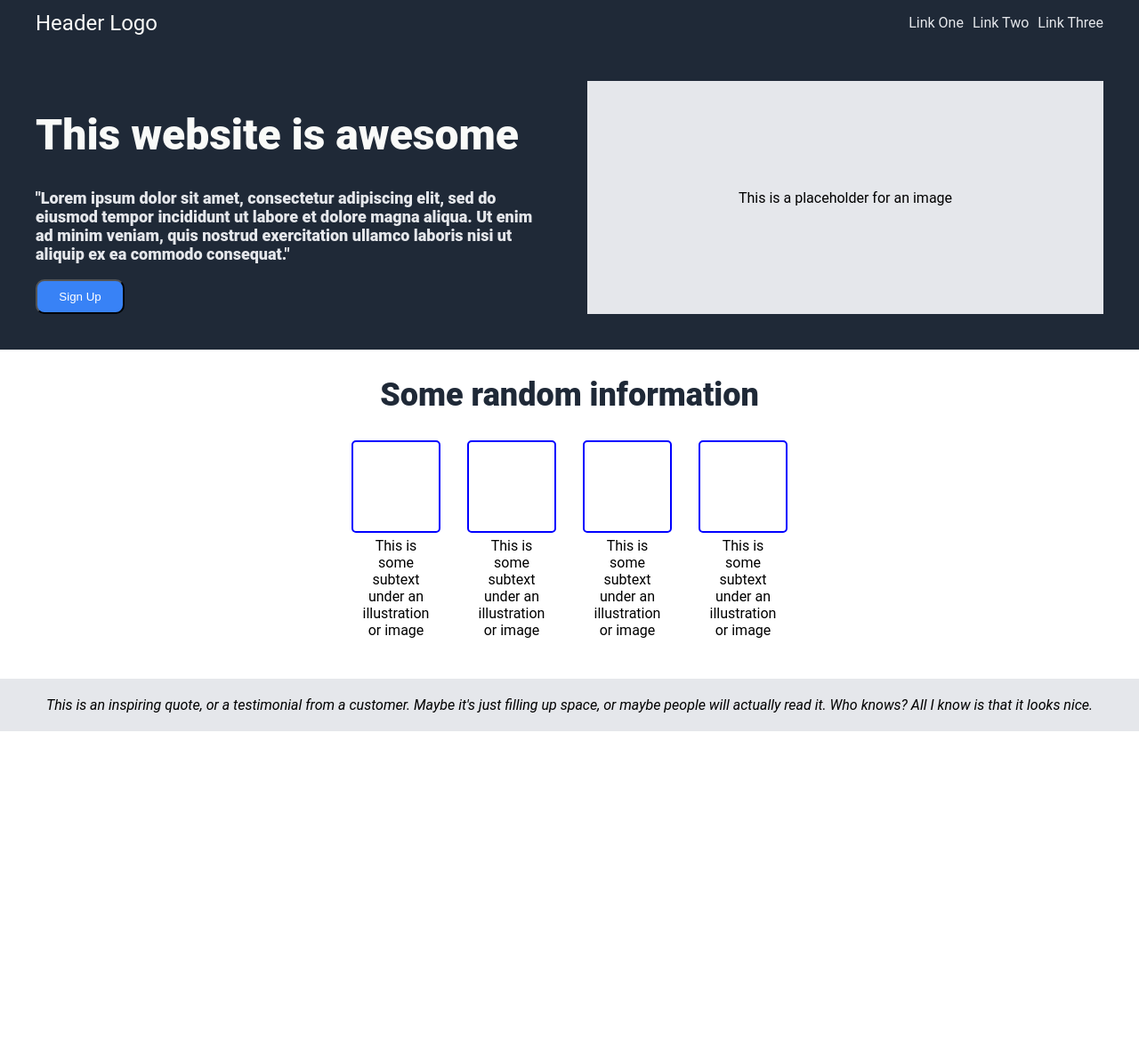
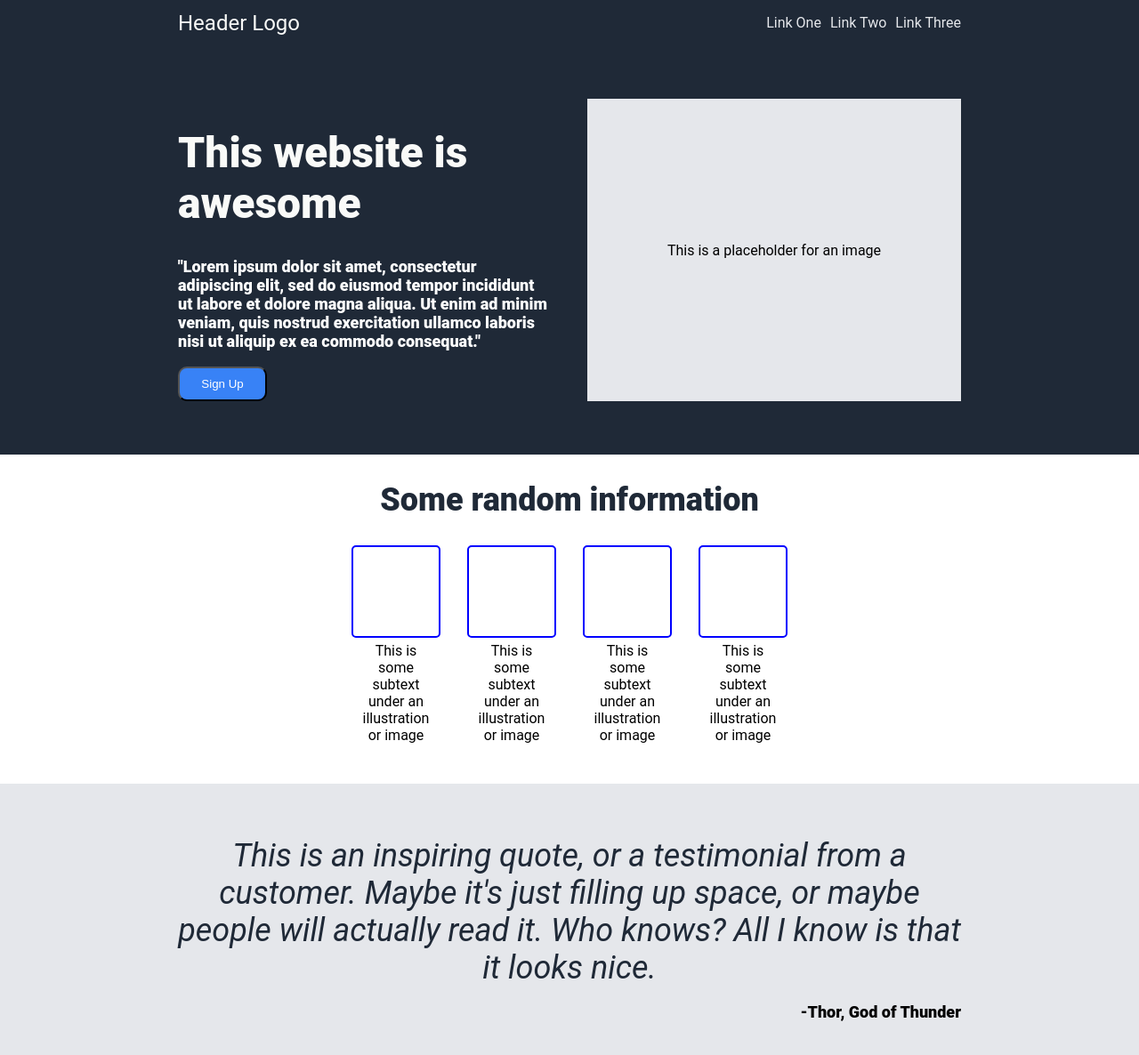
Before and after one commit to pfacanha/webpage-project, a plain HTML site: page index.html in a window 1280 px wide. Shown: the whole page at 89% size. Before the commit the page ends 822 px from the top, so only its background shows below. Drawn offline with Linux system fonts and the light colour scheme.

Commit message:
Finish quotes section

```diff
--- a/index.html
+++ b/index.html
@@ -47,6 +47,11 @@
 
     <div class="quotes">
       <i>This is an inspiring quote, or a testimonial from a customer. Maybe it's just filling up space, or maybe people will actually read it. Who knows? All I know is that it looks nice.</i>
+      <p>-Thor, God of Thunder</p>
+    </div>
+
+    <div>
+
     </div>
 
   </div>
--- a/styles.css
+++ b/styles.css
@@ -26,7 +26,7 @@ h1 {
 
 p {
     font-size: 18px;
-    color: #E5E7EB;
+    color: white;
     font-weight: 900;
 }
 
@@ -60,11 +60,11 @@ h2 {
     justify-content: space-between;
     align-items: center;
     background-color: #1F2937;
-    padding: 0 40px;
+    padding: 0 200px;
 }
 .main {
     display: flex;
-    padding: 40px;
+    padding: 60px 200px;
     gap: 40px;
     background-color: #1F2937;
 }
@@ -104,13 +104,21 @@ h2 {
 .quotes {
     background-color: #E5E7EB;
     text-align: center;
-    text-wrap: wrap;
-    padding: 20px 20px;
+    display: flex;
+    justify-content: center;
+    align-items: center;
+    flex-wrap: wrap;
+    padding: 60px 200px;
+}
+
+.quotes i {
+    font-size: 36px;
+    color: #1F2937;
 }
 
 .quotes p {
-    font-size: 36px;
-    color: #1F2937;
+    color: black;
+    margin-left: auto;
 }
 
 #wrapper {
```
